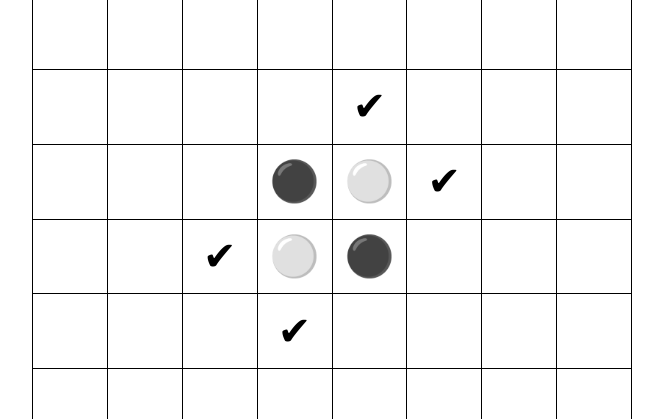
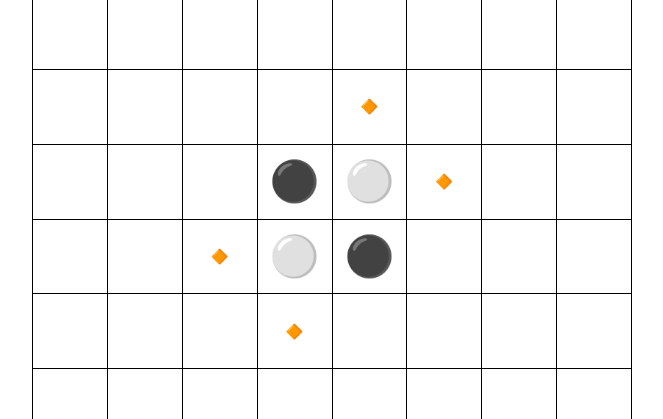
Before and after one commit to kuman514/ViteReversi, a React (Vite) app: page / in a window 1280 px wide. Shown: the part 163-582 px from the top of the page, without its empty margins (308-971 px from the left). Built offline with nearby package versions, Linux system fonts and the light colour scheme.

Commit message:
fix(indicator): improve indicator visuality

```diff
--- a/src/components/atoms/BoardButton/index.tsx
+++ b/src/components/atoms/BoardButton/index.tsx
@@ -3,6 +3,12 @@ import styled from 'styled-components';
 import { BORDER_MAX, BORDER_MIN } from '^/constants';
 import useStatus from '^/store';
 import { Who } from '^/types';
+
+const availableIndicator: Record<Who, ReactNode> = {
+  [Who.PLAYER_1]: '🔸',
+  [Who.PLAYER_2]: '🔹',
+  [Who.EMPTY]: undefined,
+};
 
 interface Props {
   row: number;
@@ -34,6 +40,7 @@ const BoardButton: FC<Props> = ({ row, col }) => {
   const isThisAvailable = useStatus((status) => status.gameStatus.isAvailable[row][col]);
   const putPiece = useStatus((status) => status.putPiece);
   const currentPiece: Who = useStatus((status) => status.gameStatus.boardStatus[row][col]);
+  const currentTurn: Who = useStatus((status) => status.gameStatus.currentTurn);
 
   const handleOnClick: () => void = () => {
     if (!isThisAvailable) {
@@ -50,7 +57,7 @@ const BoardButton: FC<Props> = ({ row, col }) => {
       case Who.PLAYER_2:
         return '⚪';
       default:
-        return isThisAvailable ? '✔' : undefined;
+        return isThisAvailable ? availableIndicator[currentTurn] : undefined;
     }
   })();
 
```
